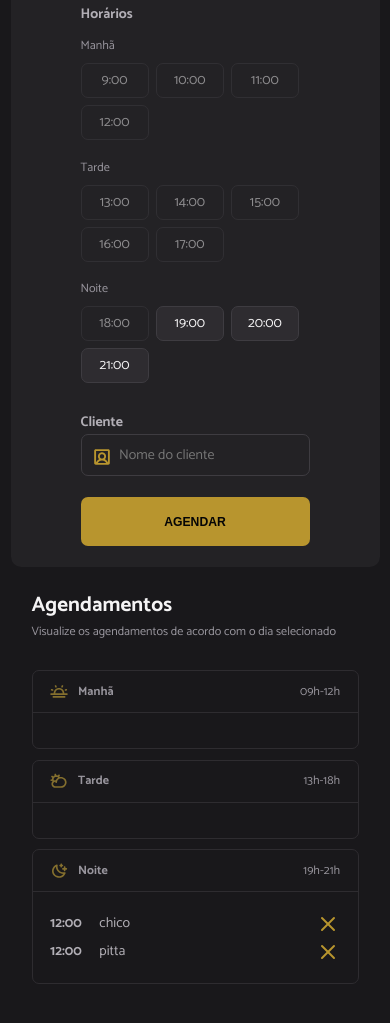
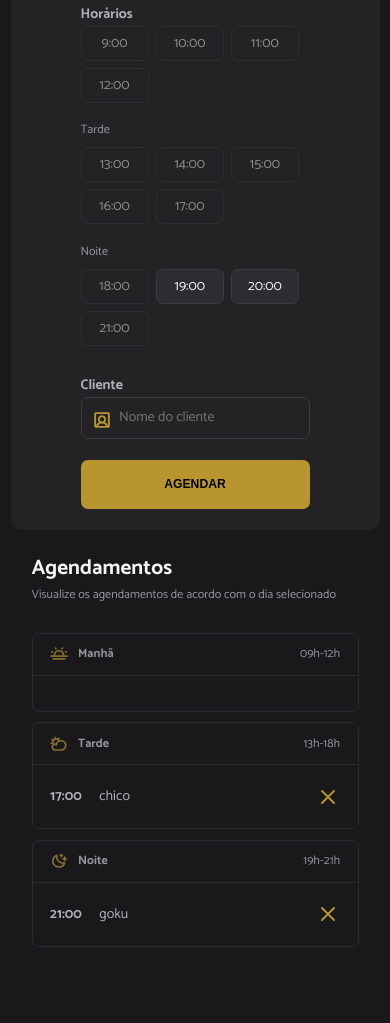
Before and after one commit to uilsonfrancisco18/Barbearia, a website built with webpack: page index.html in a window 390 px wide. Shown: the part 293-1316 px from the top of the page. After the commit the page ends 1282 px from the top, so only its background shows below. Built offline with nearby package versions, Linux system fonts and the light colour scheme; data requests are answered from the project's data file.

Commit message:
Finalização do projeto. Totalmente responsivo e testado

```diff
--- a/server.json
+++ b/server.json
@@ -4,11 +4,6 @@
       "id": "1775074886697",
       "name": "chico",
       "when": "2026-04-01T21:00:00.000Z"
-    },
-    {
-      "id": "1775138480897",
-      "name": "chico",
-      "when": "2026-04-03T12:00:00.000Z"
     },
     {
       "id": "1775142119688",
@@ -46,9 +41,14 @@
       "when": "2026-04-02T20:00:00.000Z"
     },
     {
-      "id": "1775177695274",
-      "name": "pitta",
-      "when": "2026-04-03T12:00:00.000Z"
+      "id": 1775237099898,
+      "name": "chico",
+      "when": "2026-04-03T17:00:00.000Z"
+    },
+    {
+      "id": 1775239048262,
+      "name": "goku",
+      "when": "2026-04-03T21:00:00.000Z"
     }
   ]
 }
--- a/src/modules/form/hours-loud.js
+++ b/src/modules/form/hours-loud.js
@@ -4,23 +4,36 @@
 
 const hours = document.getElementById("hours")
 
-export function hoursLoad({date}){
+export function hoursLoad({ date, dailySchedules }) {
   hours.innerHTML = ""
+
+  // Obtem a lista de todos os horarios ocupados
+  const unavailableHours = dailySchedules.map(schedule =>
+    dayjs(schedule.when).format("HH:mm")
+  )
 
   const opening = OpeningHours.map((hour) => {
     const [scheduleHour] = hour.split(":")
-    const scheduleDate = dayjs(date).hour(Number(scheduleHour)).minute(0).second(0)
-    const available = scheduleDate.isAfter(dayjs())
+
+    const scheduleDate = dayjs(date)
+      .hour(Number(scheduleHour))
+      .minute(0)
+      .second(0)
+
+    const isHourPast = scheduleDate.isBefore(dayjs())
+
+    const available =
+      !unavailableHours.includes(hour) && !isHourPast
 
     return {
       hour,
-      available
+      available,
     }
-  })
+  }) // ✅ FECHOU O MAP AQUI
+
   // Renderizar os horários
-
-opening.forEach(({hour, available}) => {
-  if (hour === "9:00") {
+  opening.forEach(({ hour, available }) => {
+    if (hour === "09:00") {
       hourHeaderAdd("Manhã")
     } else if (hour === "13:00") {
       hourHeaderAdd("Tarde")
@@ -30,7 +43,9 @@
 
     const li = document.createElement("li")
     li.classList.add("hour")
-  li.classList.add(available ? "hour-available" : "hour-unavailable")
+    li.classList.add(
+      available ? "hour-available" : "hour-unavailable"
+    )
     li.textContent = hour
 
     hours.append(li)
--- a/src/modules/form/submit.js
+++ b/src/modules/form/submit.js
@@ -2,6 +2,7 @@
 
 import { scheduleNew } from "../../services/schedule-new.js"
 import { schedulesDay } from "../schedules/load.js"
+
 
 const form = document.querySelector(".form")
 const selectedDate = document.getElementById("date")
@@ -43,7 +44,7 @@
 
         // Gera um ID
         const id = new Date().getTime()
-
+        //Faz agendamento
         await scheduleNew({
             id,
             name,
@@ -60,7 +61,12 @@
         form.reset()
         clientName.focus()
 
+        await schedulesDay()
+         //limpa o input de nome
+        clientName.value = ""
+
     } catch(error) {
-        alert("Não foi possível realizar o agendamento.")
+        console.error("Erro no submit form:", error)
+        alert(`Não foi possível realizar o agendamento. ${error.message}`)
     }
 }
--- a/src/modules/schedules/load.js
+++ b/src/modules/schedules/load.js
@@ -22,7 +22,7 @@
     scheduleShow({ dailySchedules });
 
     // Renderiza os horários disponíveis no formulário
-    hoursLoad({ date });
+    hoursLoad({ date, dailySchedules });
   } catch (error) {
     console.log(error);
     alert("Não foi possível carregar os horários do dia.");
--- a/src/modules/schedules/show.js
+++ b/src/modules/schedules/show.js
@@ -31,7 +31,7 @@
       //Item de cancelar
       const cancelIcon = document.createElement("img");
       cancelIcon.classList.add("cancel-icon");
-      cancelIcon.setAttribute("src", "/src/assets/cancel.svg");
+      cancelIcon.setAttribute("src", cancelIconPath);
       cancelIcon.setAttribute("alt", "Cancelar ");
 
       // Adiciona clique para deletar agendamento
--- a/src/services/schedule-delete.js
+++ b/src/services/schedule-delete.js
@@ -1,31 +1,21 @@
 import { apiConfig } from "./api-config";
 import { schedulesDay } from "../modules/schedules/load.js";
 
-async function requestWithFallback(path, options) {
-  const urls = [apiConfig.baseUrl, "http://localhost:3001"];
+async function request(path, options) {
+  const response = await fetch(`${apiConfig.baseUrl}${path}`, options);
 
-  for (const baseUrl of urls) {
-    try {
-      console.log("Tentando URL:", `${baseUrl}${path}`);
-
-      const response = await fetch(`${baseUrl}${path}`, options);
-      if (response.ok) {
-        return response;
-      }
-      console.warn(`Request to ${baseUrl}${path} returned ${response.status}`);
-    } catch (err) {
-      console.warn(`Request to ${baseUrl}${path} failed:`, err.message);
-    }
+  if (!response.ok) {
+    throw new Error(`Erro na requisição: ${response.status}`);
   }
 
-  throw new Error(`Nenhum servidor disponível para requisição ${path}`);
+  return response;
 }
 
-export async function scheduleDelete(id) {
+export async function scheduleDelete({ id }) {
   try {
     console.log("Deletando agendamento ID:", id);
 
-    await requestWithFallback(`/schedules/${id}`, {
+    await request(`/schedules/${id}`, {
       method: "DELETE",
     });
 
--- a/src/services/schedule-fetch-by-day.js
+++ b/src/services/schedule-fetch-by-day.js
@@ -1,27 +1,19 @@
 import dayjs from "dayjs";
 import { apiConfig } from "./api-config.js";
 
-async function requestWithFallback(path, options) {
-    const urls = [apiConfig.baseUrl, "http://localhost:3001"];
+async function request(path, options) {
+  const response = await fetch(`${apiConfig.baseUrl}${path}`, options);
 
-    for (const baseUrl of urls) {
-        try {
-            const response = await fetch(`${baseUrl}${path}`, options);
-            if (response.ok) {
-                return response;
-            }
-            console.warn(`Request to ${baseUrl}${path} returned ${response.status}`);
-        } catch (err) {
-            console.warn(`Request to ${baseUrl}${path} failed:`, err.message);
-        }
-    }
+  if (!response.ok) {
+    throw new Error(`Erro na requisição: ${response.status}`);
+  }
 
-    throw new Error(`Nenhum servidor disponível para requisição ${path}`);
+  return response;
 }
 
 export async function scheduleFetchByDay({ date }) {
     try {
-        const response = await requestWithFallback("/schedules", { method: "GET" });
+        const response = await request("/schedules", { method: "GET" });
         const data = await response.json();
 
         // normaliza datas sem timezone para comparação no calendário
--- a/src/services/schedule-new.js
+++ b/src/services/schedule-new.js
@@ -1,48 +1,25 @@
 import { apiConfig } from "./api-config";
 import { schedulesDay } from "../modules/schedules/load.js";
 
-async function requestWithFallback(path, options) {
-  const urls = [apiConfig.baseUrl, "http://localhost:3001"];
+async function request(path, options) {
+  const response = await fetch(`${apiConfig.baseUrl}${path}`, options);
 
-  for (const baseUrl of urls) {
-    try {
-      console.log("Tentando URL:", `${baseUrl}${path}`);
-
-      const response = await fetch(`${baseUrl}${path}`, options);
-      if (response.ok) {
-        return response;
-      }
-      console.warn(`Request to ${baseUrl}${path} returned ${response.status}`);
-    } catch (err) {
-      console.warn(`Request to ${baseUrl}${path} failed:`, err.message);
-    }
+  if (!response.ok) {
+    throw new Error(`Erro na requisição: ${response.status}`);
   }
 
-  throw new Error(`Nenhum servidor disponível para requisição ${path}`);
+  return response;
 }
 
 export async function scheduleNew({ id, name, when }) {
-  try {
   const body = { id, name, when };
   console.log("scheduleNew payload", body);
 
-    await requestWithFallback("/schedules", {
+  await request("/schedules", {
     method: "POST",
     headers: {
       "Content-Type": "application/json",
     },
     body: JSON.stringify(body),
   });
-
-    alert("Horário agendado com sucesso!");
-
-    // 🔥 PEGA A DATA SELECIONADA E ATUALIZA A TELA
-    const selectedDate = document.getElementById("date").value;
-
-    await schedulesDay(selectedDate);
-
-  } catch (error) {
-    console.error("Erro em scheduleNew:", error);
-    alert(`Ocorreu um erro ao agendar o horário. Por favor, tente novamente. (${error.message})`);
 }
-}
```
Also changed, not shown: src/modules/schedules/cancel.js (added, +22 -0 lines), src/services/schedule-cancel.js (added, +19 -0 lines), dist/52ec42412dc3e8e3bb24.svg (added), dist/index.html, dist/main.js. Lines whose indentation alone changed are shown as unchanged.
